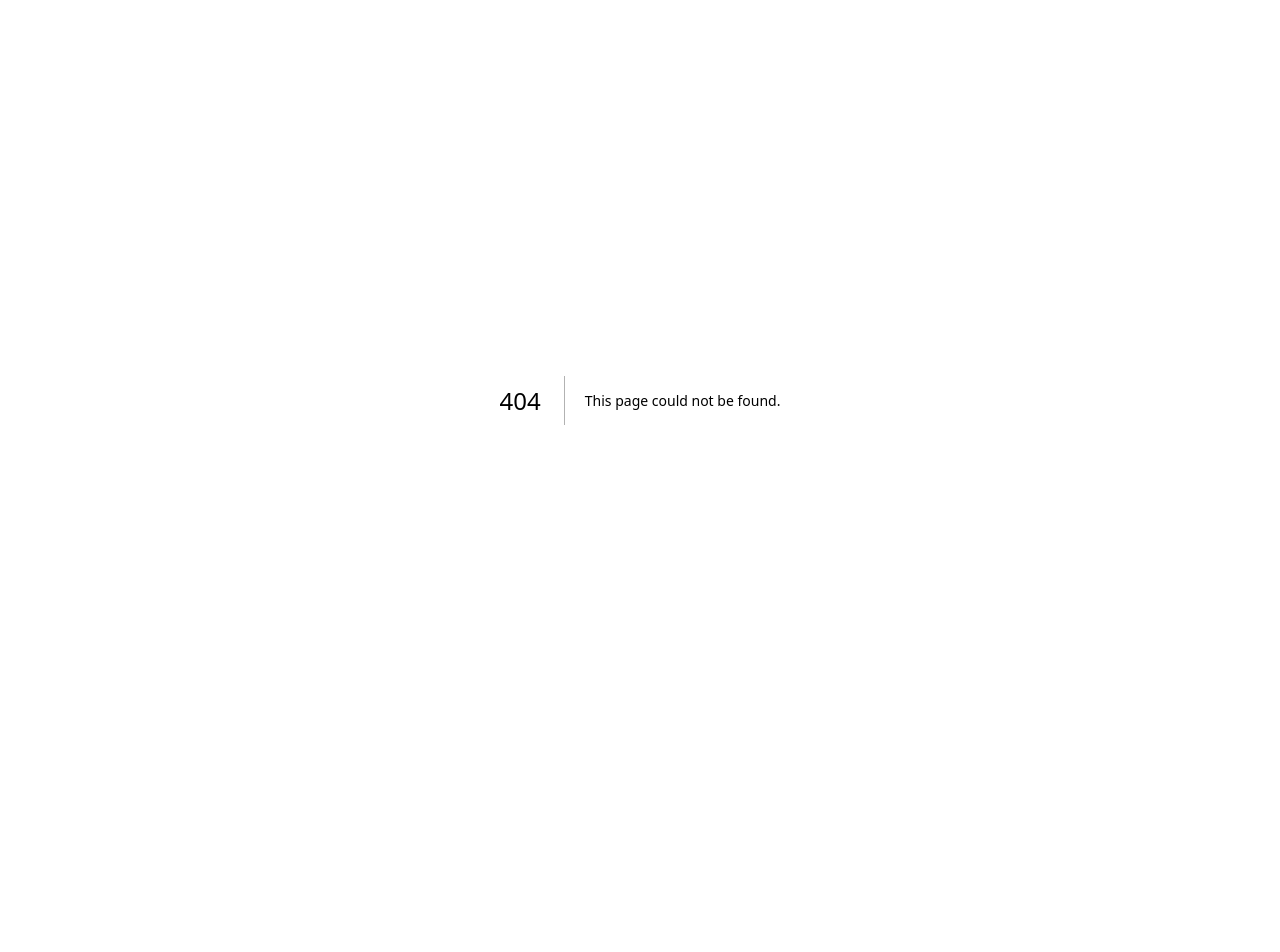
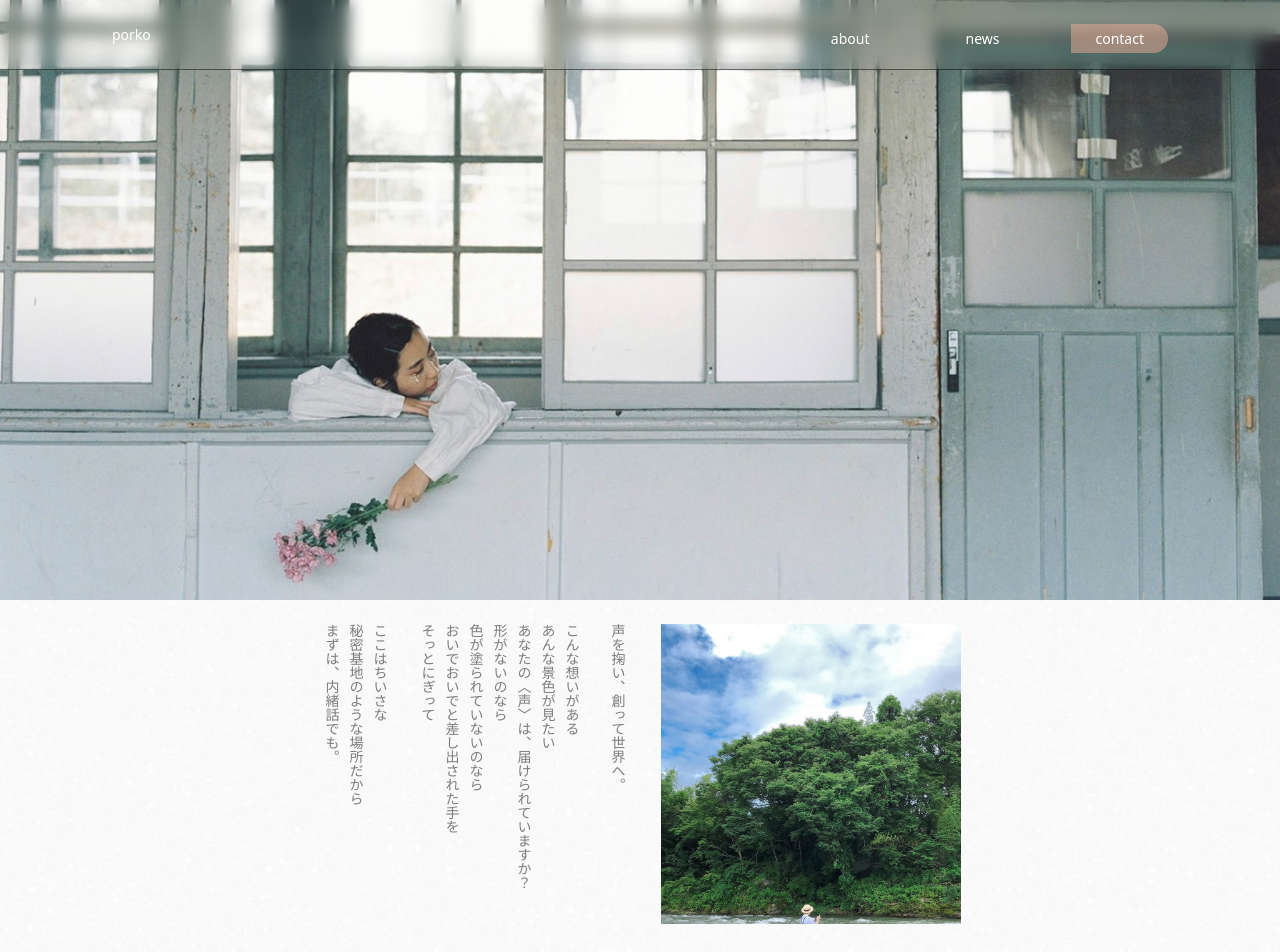
Before and after one commit to kaikojima05/porko, a Next.js app: page /contact in a window 1280 px wide. Before the commit this address had no page. Shown: the top 952 px of the page. Before the commit the page ends 800 px from the top, so only its background shows below. Built offline with nearby package versions, Linux system fonts and the light colour scheme.

Commit message:
スタイルの微修正と next-sitemap を追加

```diff
--- a/next.config.js
+++ b/next.config.js
@@ -1,6 +1,10 @@
 /** @type {import('next').NextConfig} */
 const nextConfig = {
   reactStrictMode: false,
+  swcMinify: true,
+  images: {
+    unoptimized: true,
+  },
 };
 
 module.exports = nextConfig;
--- a/package.json
+++ b/package.json
@@ -4,7 +4,7 @@
   "private": true,
   "scripts": {
     "dev": "next dev",
-		"build": "next build",
+    "build": "next build && next export && next-sitemap --config sitemap.config.js",
     "start": "next start",
     "lint": "next lint"
   },
@@ -38,6 +38,7 @@
     "@types/dompurify": "^3.0.2",
     "@types/jsdom": "^21.1.1",
     "babel-plugin-inline-react-svg": "^2.0.2",
+    "next-sitemap": "^4.1.3",
     "tailwindcss-writing-mode": "^1.0.0"
   }
 }
--- /dev/null
+++ b/pages/contact/index.tsx
@@ -0,0 +1,76 @@
+import { useOnScrollAnimation } from "@/ui/hooks/useOnScrollAnimation";
+import Image from "next/image";
+import Body from "@/ui/base/body";
+
+export default function Home() {
+  const backgroundRef = useOnScrollAnimation();
+  const sectionMessageRef = useOnScrollAnimation();
+
+  return (
+    <>
+      <Body
+        isBackground={true}
+        backgroundImage={
+          <div
+            ref={backgroundRef}
+            className="before-scroll-once relative h-[600px]"
+          >
+            <Image
+              alt=""
+              src="/images/hero1.jpg"
+              fill
+              style={{
+                objectFit: "cover",
+              }}
+            />
+          </div>
+        }
+        bodyClassName="h-[1800px]"
+      >
+        <section className="">
+          <article>
+            <div
+              className="flex justify-center items-start flex-row-reverse gap-8 before-scroll-repeat"
+              ref={sectionMessageRef}
+            >
+              <div className="h-[300px] overflow-y-hidden">
+                <Image
+                  src="/images/LINE_ALBUM_230609.jpg"
+                  width={300}
+                  height={300}
+                  alt=""
+                  className="w-[300px] overflow-y-hidden"
+                />
+              </div>
+              <div className="flex flex-row-reverse gap-6">
+                <h2 className="writing-vertical">声を掬い、創って世界へ。</h2>
+                <p className="leading-6 writing-vertical text-[14px]">
+                  こんな想いがある
+                  <br />
+                  あんな景色が見たい
+                  <br />
+                  あなたの〈声〉は、届けられていますか？
+                  <br />
+                  形がないのなら
+                  <br />
+                  色が塗られていないのなら
+                  <br />
+                  おいでおいでと差し出された手を
+                  <br />
+                  そっとにぎって
+                </p>
+                <p className="leading-6 writing-vertical text-[14px]">
+                  ここはちいさな
+                  <br />
+                  秘密基地のような場所だから
+                  <br />
+                  まずは、内緒話でも。
+                </p>
+              </div>
+            </div>
+          </article>
+        </section>
+      </Body>
+    </>
+  );
+}
--- /dev/null
+++ b/pages/news/index.tsx
@@ -0,0 +1,76 @@
+import { useOnScrollAnimation } from "@/ui/hooks/useOnScrollAnimation";
+import Image from "next/image";
+import Body from "@/ui/base/body";
+
+export default function Home() {
+  const backgroundRef = useOnScrollAnimation();
+  const sectionMessageRef = useOnScrollAnimation();
+
+  return (
+    <>
+      <Body
+        isBackground={true}
+        backgroundImage={
+          <div
+            ref={backgroundRef}
+            className="before-scroll-once relative h-[600px]"
+          >
+            <Image
+              alt=""
+              src="/images/hero1.jpg"
+              fill
+              style={{
+                objectFit: "cover",
+              }}
+            />
+          </div>
+        }
+        bodyClassName="h-[1800px]"
+      >
+        <section className="">
+          <article>
+            <div
+              className="flex justify-center items-start flex-row-reverse gap-8 before-scroll-repeat"
+              ref={sectionMessageRef}
+            >
+              <div className="h-[300px] overflow-y-hidden">
+                <Image
+                  src="/images/LINE_ALBUM_230609.jpg"
+                  width={300}
+                  height={300}
+                  alt=""
+                  className="w-[300px] overflow-y-hidden"
+                />
+              </div>
+              <div className="flex flex-row-reverse gap-6">
+                <h2 className="writing-vertical">声を掬い、創って世界へ。</h2>
+                <p className="leading-6 writing-vertical text-[14px]">
+                  こんな想いがある
+                  <br />
+                  あんな景色が見たい
+                  <br />
+                  あなたの〈声〉は、届けられていますか？
+                  <br />
+                  形がないのなら
+                  <br />
+                  色が塗られていないのなら
+                  <br />
+                  おいでおいでと差し出された手を
+                  <br />
+                  そっとにぎって
+                </p>
+                <p className="leading-6 writing-vertical text-[14px]">
+                  ここはちいさな
+                  <br />
+                  秘密基地のような場所だから
+                  <br />
+                  まずは、内緒話でも。
+                </p>
+              </div>
+            </div>
+          </article>
+        </section>
+      </Body>
+    </>
+  );
+}
--- /dev/null
+++ b/sitemap.config.js
@@ -0,0 +1,6 @@
+module.exports = {
+  siteUrl: "https://porko.jp",
+  generateRobotsTxt: true,
+  sitemapSize: 7000,
+  outDir: "./out",
+};
--- a/styles/globals.css
+++ b/styles/globals.css
@@ -261,3 +261,7 @@ body {
   background-color: rgba(0, 0, 0, 0);
   z-index: 9999;
 }
+
+/*付箋スタイル*/
+.post-it {
+}
--- a/ui/base/about/body/index.tsx
+++ b/ui/base/about/body/index.tsx
@@ -122,7 +122,7 @@ const AboutBodyLayout = forwardRef<HTMLDivElement, AboutBodyLayoutProps>(
             </div>
           </Section>
           <Section isTopMargin={false} isAbout={true}>
-            <div className={classNames("text-black")}>
+            <div className={classNames("text-base")}>
               <h2 className="text-center text-[1.125rem]">works</h2>
               {works}
             </div>
--- a/ui/base/header/index.tsx
+++ b/ui/base/header/index.tsx
@@ -35,8 +35,8 @@ export default function Header() {
     const handleScroll = () => {
       const currentScrollY = window.scrollY;
       if (currentScrollY > 200) {
-        setFontColor("text-black");
-        setHamburgerColor("bg-black");
+        setFontColor("text-base");
+        setHamburgerColor("bg-base");
       } else {
         setFontColor("text-white");
         setHamburgerColor("bg-white");
```
Also changed, not shown: 2 other files (tests, documents, lock files or other folders). Lines whose indentation alone changed are shown as unchanged.
